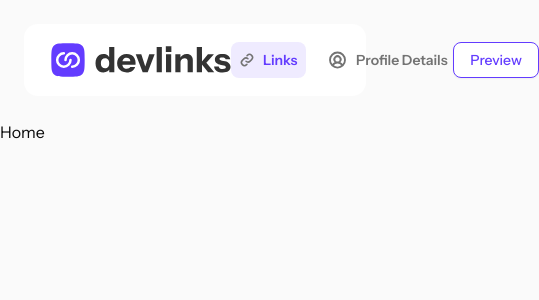
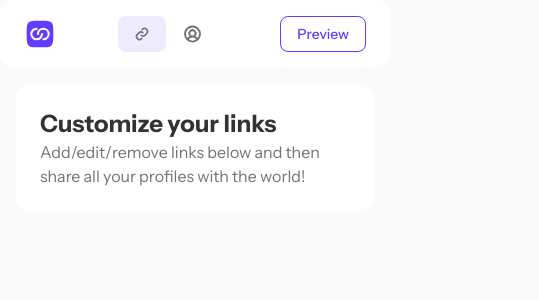
Before and after one commit to Briuwu/link-sharing-app, a Next.js app: page / in a window 390 px wide. Shown: the top 300 px of the page, 539 px wide, since content can reach past the window. Built offline with nearby package versions, Linux system fonts and the light colour scheme.

Commit message:
add AddLinks component and integrate layout with LinksStoreProvider

```diff
--- /dev/null
+++ b/app/(root)/add-links.tsx
@@ -0,0 +1,16 @@
+export const AddLinks = () => {
+  return (
+    <>
+      <div>
+        <h1 className="text-charcoal text-2xl font-bold">
+          Customize your links
+        </h1>
+        <p className="text-grey-dark">
+          Add/edit/remove links below and then share all your profiles with the
+          world!
+        </p>
+      </div>
+      <div></div>
+    </>
+  );
+};
--- /dev/null
+++ b/app/(root)/layout.tsx
@@ -0,0 +1,14 @@
+import { Header } from "@/components/header";
+
+export default function RootLayout({
+  children,
+}: {
+  children: React.ReactNode;
+}) {
+  return (
+    <div>
+      <Header />
+      {children}
+    </div>
+  );
+}
--- /dev/null
+++ b/app/(root)/page.tsx
@@ -0,0 +1,14 @@
+import { Container } from "@/components/container";
+import { MainLayout } from "@/components/main-layout";
+import { AddLinks } from "./add-links";
+
+export default function Home() {
+  return (
+    <MainLayout>
+      <Container className="hidden lg:block">test</Container>
+      <Container>
+        <AddLinks />
+      </Container>
+    </MainLayout>
+  );
+}
--- a/app/layout.tsx
+++ b/app/layout.tsx
@@ -1,7 +1,7 @@
 import type { Metadata } from "next";
 import "./globals.css";
 import localFont from "next/font/local";
-import { Header } from "@/components/header";
+import { LinksStoreProvider } from "@/providers/links-store-provider";
 
 const instrumentSans = localFont({
   src: "./fonts/InstrumentSans.ttf",
@@ -24,8 +24,7 @@ export default function RootLayout({
       <body
         className={`${instrumentSans.variable} font-instrument-sans bg-off-white antialiased`}
       >
-        <Header />
-        {children}
+        <LinksStoreProvider>{children}</LinksStoreProvider>
       </body>
     </html>
   );
--- a/app/page.tsx
+++ /dev/null
@@ -1,3 +0,0 @@
-export default function Home() {
-  return <div>Home</div>;
-}
--- /dev/null
+++ b/components/container.tsx
@@ -0,0 +1,15 @@
+import { cn } from "@/lib/utils";
+
+export const Container = ({
+  children,
+  className,
+}: {
+  children: React.ReactNode;
+  className?: string;
+}) => {
+  return (
+    <div className={cn("rounded-xl bg-white p-6 md:p-10", className)}>
+      {children}
+    </div>
+  );
+};
--- a/components/header.tsx
+++ b/components/header.tsx
@@ -4,6 +4,8 @@ import { usePathname } from "next/navigation";
 import Image from "next/image";
 
 import logoDesktop from "@/public/assets/images/logo-devlinks-large.svg";
+import logoMobile from "@/public/assets/images/logo-devlinks-small.svg";
+
 import linkIcon from "@/public/assets/images/icon-link.svg";
 import detailIcon from "@/public/assets/images/icon-profile-details-header.svg";
 
@@ -14,9 +16,10 @@ import { cn } from "@/lib/utils";
 export const Header = () => {
   const pathname = usePathname();
   return (
-    <header className="m-6 flex items-center justify-between rounded-xl bg-white px-6 py-4">
-      <Image src={logoDesktop} alt="Logo" />
-      <ul className="flex items-center gap-4">
+    <header className="mb-0 flex items-center justify-between rounded-xl bg-white px-6 py-4 md:m-6">
+      <Image src={logoDesktop} alt="Logo" className="hidden md:block" />
+      <Image src={logoMobile} alt="Logo" className="block md:hidden" />
+      <ul className="flex items-center md:gap-4">
         <li>
           <Button
             asChild
@@ -28,7 +31,7 @@ export const Header = () => {
           >
             <Link href="/">
               <Image src={linkIcon} alt="" />
-              Links
+              <span className="hidden md:block">Links</span>
             </Link>
           </Button>
         </li>
@@ -43,7 +46,7 @@ export const Header = () => {
           >
             <Link href="/details">
               <Image src={detailIcon} alt="" />
-              Profile Details
+              <span className="hidden md:block">Profile Details</span>
             </Link>
           </Button>
         </li>
--- /dev/null
+++ b/components/main-layout.tsx
@@ -0,0 +1,7 @@
+export const MainLayout = ({ children }: { children: React.ReactNode }) => {
+  return (
+    <main className="m-4 grid gap-6 md:m-6 lg:min-h-[calc(100dvh-142px)] lg:grid-cols-[.75fr_1fr]">
+      {children}
+    </main>
+  );
+};
--- /dev/null
+++ b/lib/constant.ts
@@ -0,0 +1,117 @@
+import github from "@/public/assets/images/icon-github.svg";
+import frontendmentor from "@/public/assets/images/icon-frontend-mentor.svg";
+import twitter from "@/public/assets/images/icon-twitter.svg";
+import linkedin from "@/public/assets/images/icon-linkedin.svg";
+import youtube from "@/public/assets/images/icon-youtube.svg";
+import facebook from "@/public/assets/images/icon-facebook.svg";
+import twitch from "@/public/assets/images/icon-twitch.svg";
+import devto from "@/public/assets/images/icon-devto.svg";
+import codewars from "@/public/assets/images/icon-codewars.svg";
+import freecodecamp from "@/public/assets/images/icon-freecodecamp.svg";
+import gitlab from "@/public/assets/images/icon-gitlab.svg";
+import hashnode from "@/public/assets/images/icon-hashnode.svg";
+import stackoverflow from "@/public/assets/images/icon-stackoverflow.svg";
+
+import { StaticImageData } from "next/image";
+
+export type Social = {
+  id: number;
+  name: string;
+  icon: StaticImageData;
+  bgColor: string;
+  textColor: string;
+};
+
+export const SOCIALS: Social[] = [
+  {
+    id: 1,
+    name: "GitHub",
+    icon: github,
+    bgColor: "#1A1A1A",
+    textColor: "#FFFFFF",
+  },
+  {
+    id: 2,
+    name: "Frontend Mentor",
+    icon: frontendmentor,
+    bgColor: "#FFFFFF",
+    textColor: "#333333",
+  },
+  {
+    id: 3,
+    name: "Twitter",
+    icon: twitter,
+    bgColor: "#43B7E9",
+    textColor: "#FFFFFF",
+  },
+  {
+    id: 4,
+    name: "LinkedIn",
+    icon: linkedin,
+    bgColor: "#2D68FF",
+    textColor: "#FFFFFF",
+  },
+  {
+    id: 5,
+    name: "YouTube",
+    icon: youtube,
+    bgColor: "#EE3939",
+    textColor: "#FFFFFF",
+  },
+  {
+    id: 6,
+    name: "Facebook",
+    icon: facebook,
+    bgColor: "#2442AC",
+    textColor: "#FFFFFF",
+  },
+  {
+    id: 7,
+    name: "Twitch",
+    icon: twitch,
+    bgColor: "#EE3FC8",
+    textColor: "#FFFFFF",
+  },
+  {
+    id: 8,
+    name: "Dev.to",
+    icon: devto,
+    bgColor: "#333333",
+    textColor: "#FFFFFF",
+  },
+  {
+    id: 9,
+    name: "Codewars",
+    icon: codewars,
+    bgColor: "#8A1A50",
+    textColor: "#FFFFFF",
+  },
+  {
+    id: 10,
+    name: "FreeCodeCamp",
+    icon: freecodecamp,
+    bgColor: "#302267",
+    textColor: "#FFFFFF",
+  },
+  {
+    id: 11,
+    name: "GitLab",
+    icon: gitlab,
+    bgColor: "#EB4925",
+    textColor: "#FFFFFF",
+  },
+  {
+    id: 12,
+    name: "Hashnode",
+    icon: hashnode,
+    bgColor: "#0330D1",
+    textColor: "#000000",
+  },
+  {
+    id: 13,
+    name: "Stack Overflow",
+    icon: stackoverflow,
+    bgColor: "#EC7100",
+    textColor: "#FFFFFF",
+  },
+];
```
